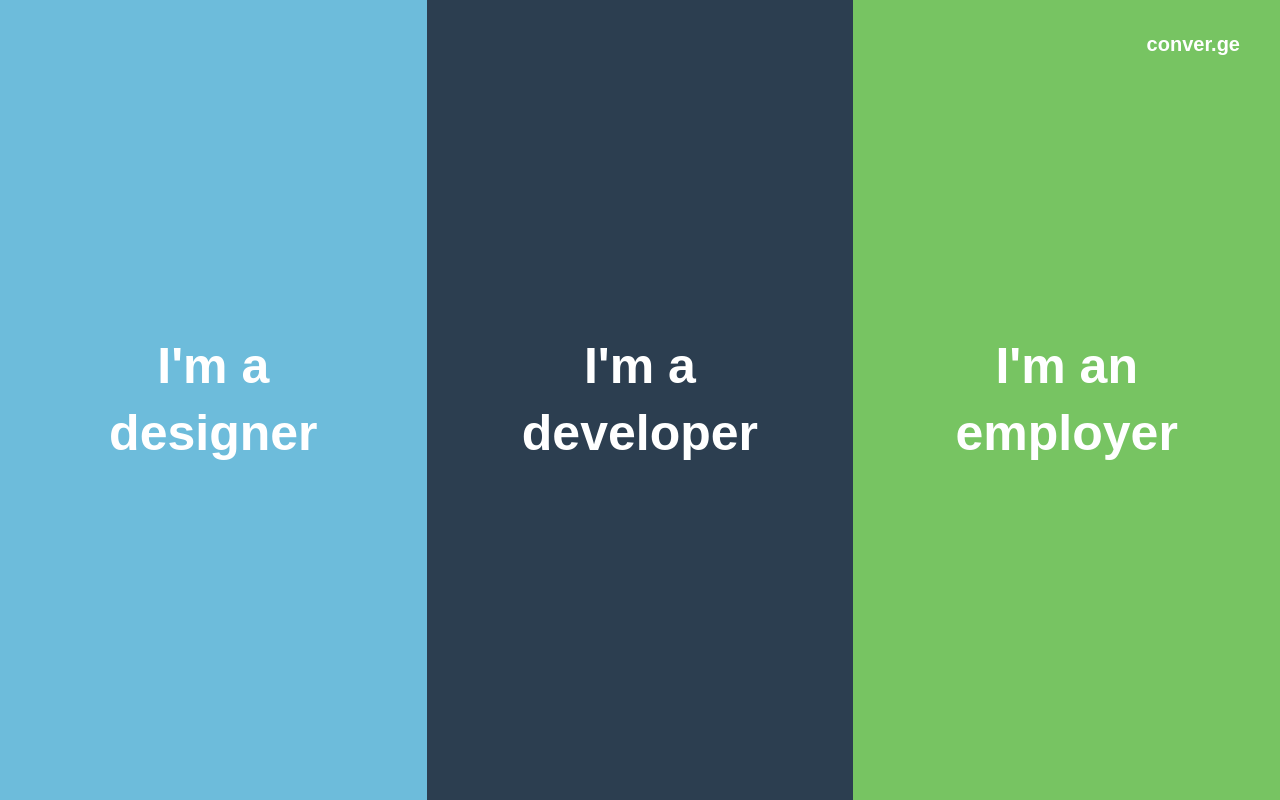
After one commit to jshjohnson/Connectd, a PHP site: page / in a window 1280 px wide. The commit adds this page. Run offline with PHP 8.4, Linux system fonts and the light colour scheme; some libraries are stand-ins or nearby versions.

Commit message:
Homepage template initial integration

```diff
--- a/assets/scss/config/_vars.scss
+++ b/assets/scss/config/_vars.scss
@@ -5,10 +5,13 @@ $bp3: 62em;
 $bp4: 78em;
 
 // Colours
+$color-brand-light: #6dbcdb;
+$color-brand-mid: #77c462;
+$color-brand-dark: #2c3e50;
+
 $color-text: #222;
-$color-brand: #663399;
 $color-comp: #CDCCB7;
-$color-background: #E8E8E0;
+$color-background: $color-brand-dark;
 
 $color-link: #316CB2;
 $color-link-visited: #316CB2;
@@ -16,7 +19,7 @@ $color-link-hover: #222;
 
 // Typography
 $baseline: 1.5em;
-$font-sans: sans-serif;
+$font-sans: "Proxima Nova", sans-serif;
 $font-serif: serif;
 
 // Borders
--- a/assets/scss/core/_base.scss
+++ b/assets/scss/core/_base.scss
@@ -65,6 +65,10 @@ textarea, .expandingText { min-height: 8em; }
 /*----------------------------------------------------------------------------------------*\
  $.Project Defaults
 \*----------------------------------------------------------------------------------------*/
+html, body {
+	height: 100%;
+}
+
 html {
 	font-size: 100%;
 
--- a/assets/scss/core/_layout.scss
+++ b/assets/scss/core/_layout.scss
@@ -26,3 +26,22 @@
 @include respond-min($bp4) {
 	@include griddle-build(2 3 4 5 6 12, "--bp4");
 }
+
+.panel {
+	display: table;
+	height: 100%;
+	float:left;
+	overflow: hidden;
+	width: 33.33%;
+}
+
+.panel-wrap {
+	height: 100%;
+}
+
+.panel-container {
+	display: table-cell;
+	vertical-align: middle;
+	padding-left: 20%;
+	padding-right: 20%;
+}
--- a/assets/scss/core/_modules.scss
+++ b/assets/scss/core/_modules.scss
@@ -104,16 +104,6 @@ img.media__img {
 		@include nav-divided;
 	}
 }
-/* Tertiary Nav
-----------------------------------*/
-
-/* Inserts
-----------------------------------*/
-
-.flash {
-	display: block;
-	background-color: #F4F5F5;
-	padding: .5em .8em; }
 
 /* Misc
 ----------------------------------*/
@@ -121,3 +111,40 @@ img.media__img {
 .credit{
 	text-align:center;
 }
+
+/* Homepage
+----------------------------------*/
+
+.logo {
+	text-align: right;
+	font-size: 1em;
+	right: 2em;
+	position: fixed;
+	a {
+		color: white;
+	}
+}
+
+.panel {
+	text-align: center;
+}
+
+.panel--designer {
+	background-color: $color-brand-light;
+}
+
+.panel--developer {
+	background-color: $color-brand-dark;
+}
+
+.panel--employer {
+	background-color: $color-brand-mid;
+}
+
+.panel--title {
+	font-size: 2.5em;
+	margin-bottom: 0;
+	a {
+		color: white;
+	}
+}
--- a/assets/scss/core/_overrides.scss
+++ b/assets/scss/core/_overrides.scss
@@ -17,13 +17,16 @@
 
 .block {display: block;}
 
+.float-right { float: right; }
+.float-left { float:left; }
+
 /* Theme Classes */
 
 .brand-text {
-	color: $color-brand; }
+	color: $color-brand-dark; }
 
 .brand-bg {
-	background-color: $color-brand; }
+	background-color: $color-brand-dark; }
 
 /* Micro Clearfix - http://goo.gl/5Fvrh */
 
--- a/assets/scss/libs/_griddle.scss
+++ b/assets/scss/libs/_griddle.scss
@@ -123,6 +123,15 @@ $grid-gutter: 2em !default; // can be px, em, or %
     text-rendering: optimizespeed; /* 4 */
 }
 
+.grid--no-marg {
+    display: block;
+    padding: 0;
+    margin: 0; /* 1 */
+    text-align: $grid-direction; /* 2 */
+    letter-spacing: -0.31em; /* 3 */
+    text-rendering: optimizespeed; /* 4 */
+}
+
 /**
  * Opera hack
  */
--- /dev/null
+++ b/index.html
@@ -0,0 +1,51 @@
+<!doctype html>
+<!--[if lt IE 7]><html class="no-js lt-ie9 lt-ie8 lt-ie7" lang="en"><![endif]-->
+<!--[if IE 7]><html class="no-js lt-ie9 lt-ie8" lang="en"><![endif]-->
+<!--[if IE 8]><html class="no-js lt-ie9" lang="en"><![endif]-->
+<!--[if gt IE 8]><!--><html class="no-js" lang="en"><!--<![endif]-->
+<head>
+	<meta charset="utf-8">
+	<title></title>
+	<meta name="description" content="">
+	<meta name="viewport" content="width=device-width,initial-scale=1">
+	<!--[if lte IE 8]>
+	    <link rel="stylesheet" href="assets/css/ie.css" media="screen">
+	    <link rel="stylesheet" href="assets/css/print.css" media="print">
+	    <script src="assets/js/libs/selectivizr-min.js"></script>
+	<![endif]-->
+	<!--[if gt IE 8]><!-->
+	    <link rel="stylesheet" href="assets/css/screen.css">
+	<!--<![endif]-->
+	<link rel="stylesheet" href="assets/css/print.css" media="print">
+	<script src="assets/js/libs/modernizr-2.5.3.min.js"></script>
+</head>
+<body>
+	<h2 class="logo"><a href="index.html">conver.ge</a></h2>
+	<div class="panel-wrap">
+		<section class="panel panel--designer panel-1-3">
+			<div class="panel-container">
+				<h1 class="panel--title">
+					<a href="">I'm a designer</a>
+				</h1>
+			</div>
+		</section>
+		<section class="panel panel--developer panel-1-3">
+			<div class="panel-container">
+				<h1 class="panel--title">
+					<a href="">I'm a developer</a>
+				</h1>
+			</div>
+		</section>
+		<section class="panel panel--employer panel-1-3 float-right">
+			<div class="panel-container">
+				<h1 class="panel--title">
+					<a href="">I'm an employer</a>
+				</h1>
+			</div>
+		</section>
+	</div>
+	<script src="http://ajax.googleapis.com/ajax/libs/jquery/1.7.2/jquery.min.js"></script>
+	<script>window.jQuery || document.write('<script src="assets/js/libs/jquery-1.7.2.min.js"><\/script>')</script>
+	<script src="assets/js/scripts.min.js"></script>
+</body>
+</html>
```
Also changed, not shown: assets/css/ie.css, assets/css/print.css, assets/css/screen.css.
